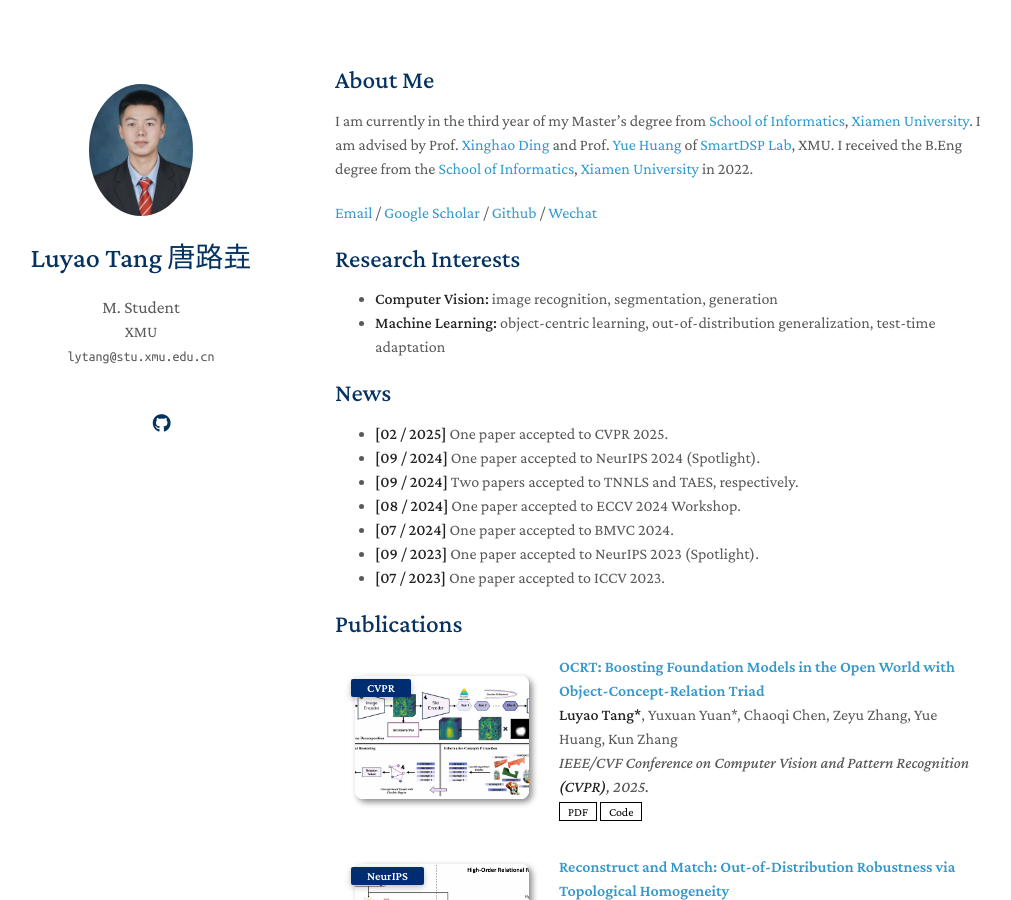
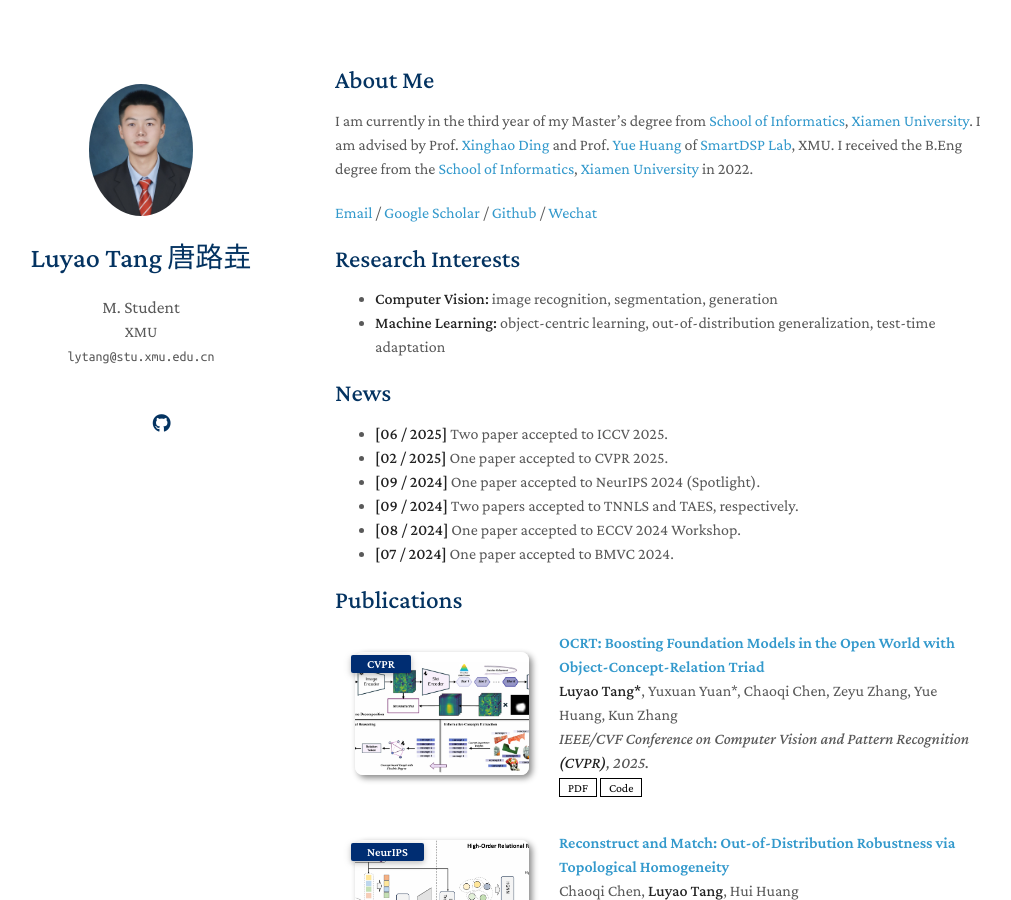
Before and after one commit to lytang63/lytang63.github.io, a Jekyll site: the page built from index.md, in a window 1280 px wide and 900 px high. Shown: the whole window, without its empty margins (135-1146 px from the left). Built offline with Jekyll 4.4.1, drawn with Linux system fonts in a browser that asks for light colours; nearby versions of some CDN libraries; a style sheet for code colours, icons or effects is not loaded; our own code applies the rules of GitHub Pages for plain Markdown files.

Commit message:
Update index.md

```diff
--- a/index.md
+++ b/index.md
@@ -14,14 +14,15 @@ I am currently in the third year of my Master's degree from [School of Informati
 - **Machine Learning:** object-centric learning, out-of-distribution generalization, test-time adaptation
 
 ## News
+- **[06 / 2025]** Two paper accepted to ICCV 2025.
 - **[02 / 2025]** One paper accepted to CVPR 2025.
 - **[09 / 2024]** One paper accepted to NeurIPS 2024 (Spotlight).
 - **[09 / 2024]** Two papers accepted to TNNLS and TAES, respectively.
 - **[08 / 2024]** One paper accepted to ECCV 2024 Workshop.
 - **[07 / 2024]** One paper accepted to BMVC 2024.
-- **[09 / 2023]** One paper accepted to NeurIPS 2023 (Spotlight).
-- **[07 / 2023]** One paper accepted to ICCV 2023.
-<!-- - **[09 / 2022]** One paper accepted to NeurIPS 2022 (Spotlight).。 -->
+<!-- - **[09 / 2023]** One paper accepted to NeurIPS 2023 (Spotlight). -->
+<!-- - **[07 / 2023]** One paper accepted to ICCV 2023. -->
+<!-- - **[09 / 2022]** One paper accepted to NeurIPS 2022 (Spotlight). -->
 
 {% include_relative _includes/publications.md %}
 
```
